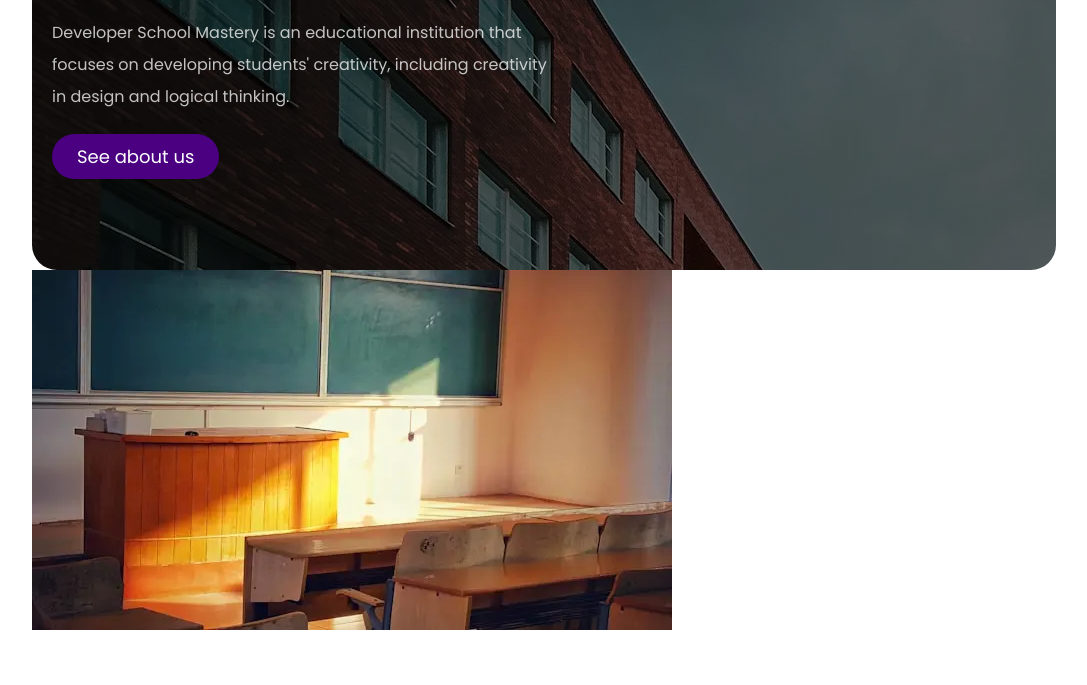
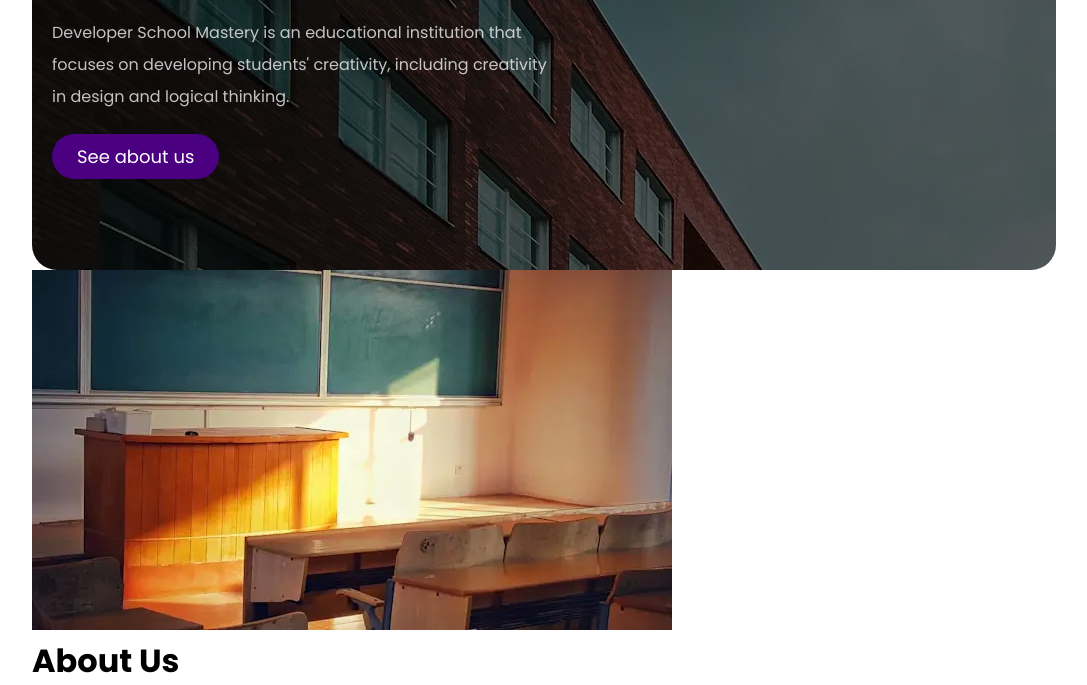
Before and after one commit to robbytrujillo/deveschool., a plain HTML site: page index.html in a window 1280 px wide. Shown: the part 331-1016 px from the top of the page, without its empty margins (96-1183 px from the left). Before the commit the page ends 968 px from the top, so only its background shows below. Drawn offline with Linux system fonts and the light colour scheme.

Commit message:
Introduction Developer School Mastery

```diff
--- a/index.html
+++ b/index.html
@@ -75,6 +75,10 @@
           <div class="box">
             <img src="assets/images/tentang.webp" alt="About Image">
           </div>
+          <div class="box">
+            <h1>About Us</h1>
+            <p></p>
+          </div>
         </div>
       </div>
     </div>
```
